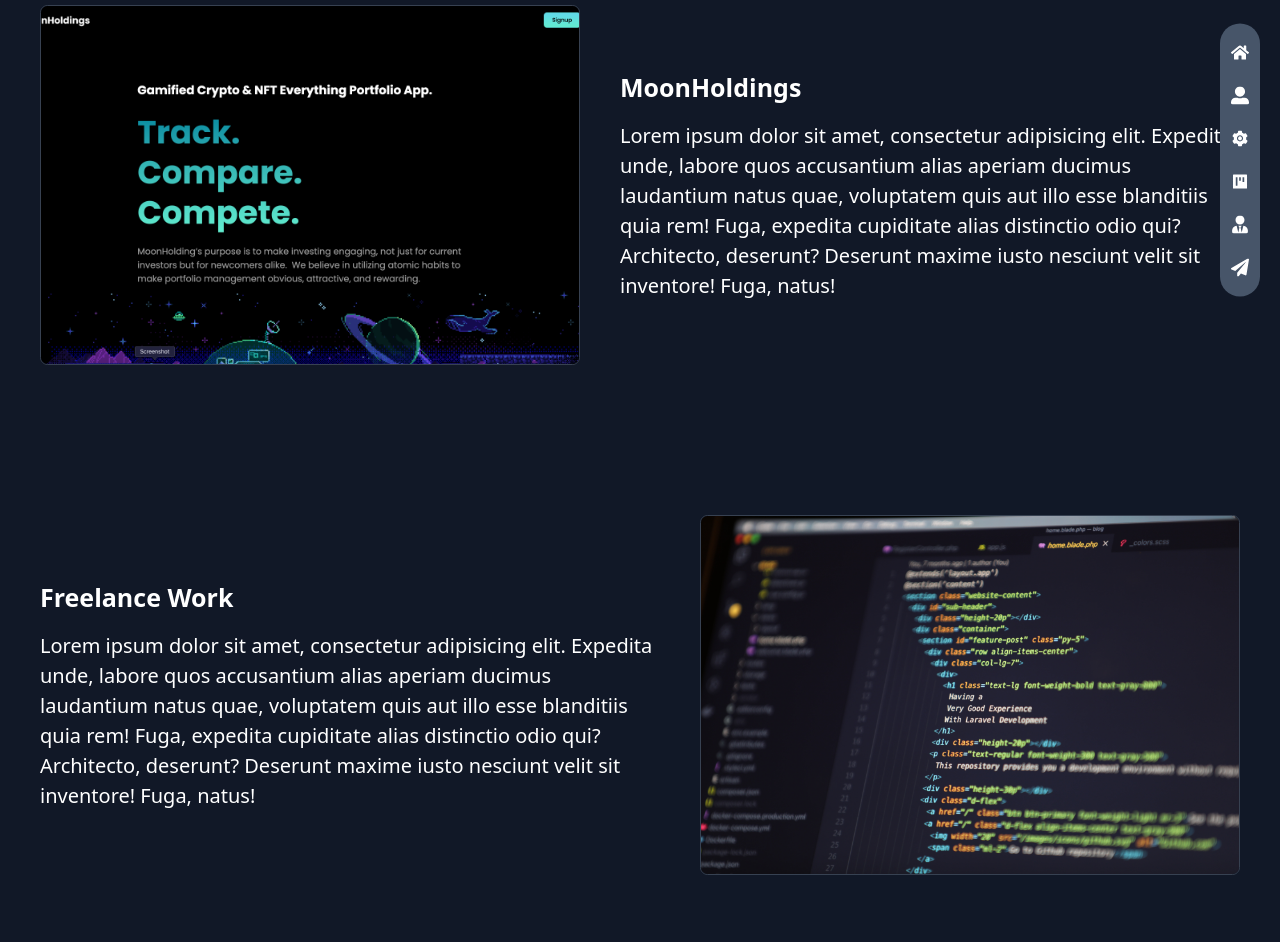
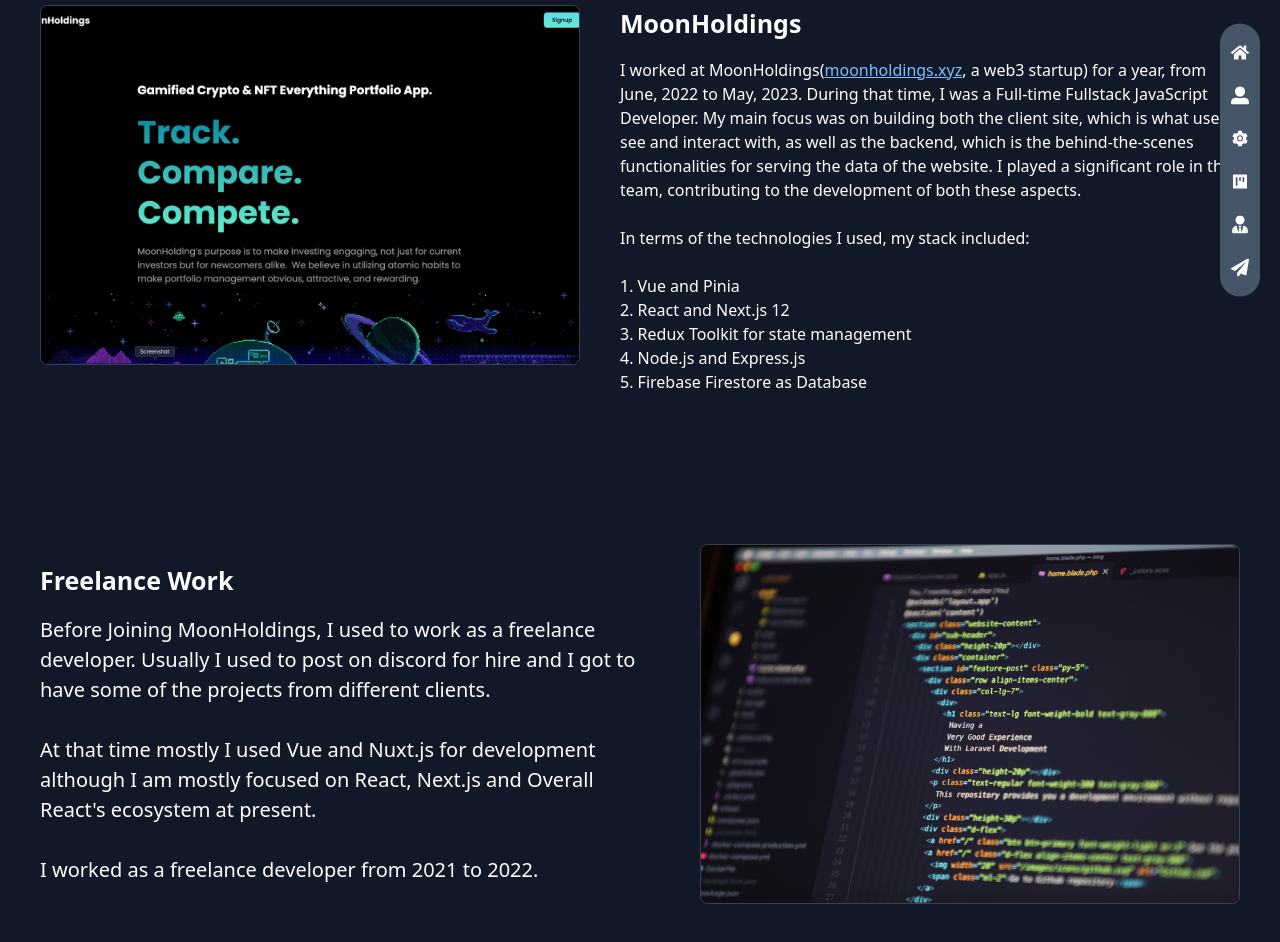
Before and after one commit to abeertech01/portfolio-site, a Next.js app: page /experience in a window 1280 px wide. Shown: the part 240-1182 px from the top of the page. Built offline with nearby package versions, Linux system fonts and the light colour scheme.

Commit message:
contact page done

```diff
--- a/src/pages/contact/index.jsx
+++ b/src/pages/contact/index.jsx
@@ -1,25 +1,54 @@
 // icons
+import { useState } from "react"
 import { BsArrowRight } from "react-icons/bs"
 
 const Contact = () => {
+  const [name, setName] = useState("")
+  const [email, setEmail] = useState("")
+  const [message, setMessage] = useState("")
+
+  const sendEmail = () => {
+    alert(`Email: ${email}\nSubject: ${subject}\nMessage: ${message}`)
+  }
+
   return (
-    <div className="h-full">
-      <div className="container mx-auto py-32 text-center xl:text-left flex items-center justify-center h-full">
+    <div className="container mx-auto min-h-full flex flex-col justify-center">
+      <div className="text-center lg:text-left flex items-center justify-center h-full">
         <div className="flex flex-col w-full max-w-[70rem]">
           {/* text & form */}
-          <h2 className="h2 text-center mb-12">
+          <h1 className="text-[3rem] font-semibold underline text-left">
+            Contact
+          </h1>
+          <h2 className="mb-12 text-[2rem] font-medium text-left">
             Let&apos;s <span className="">connect.</span>
           </h2>
           {/* form */}
-          <form className="flex-1 flex flex-col gap-6 w-full mx-auto">
+          <form
+            onSubmit={sendEmail}
+            className="flex flex-col gap-6 w-full mx-auto"
+          >
             {/* input group */}
-            <div className="flex gap-x-6 w-full">
-              <input type="text" placeholder="name" className="input" />
-              <input type="email" placeholder="email" className="input" />
+            <div className="lg:flex lg:gap-x-6">
+              <input
+                type="text"
+                placeholder="name"
+                onChange={(e) => setName(e.target.value)}
+                className="lg:flex-1 w-full bg-transparent border border-gray-500 placeholder-gray-500 text-[1.6rem] lg:text-[2rem] px-[1rem] lg:px-[1.8rem] py-[0.5rem] lg:py-[1rem] rounded-md mb-6 lg:mb-0"
+              />
+              <input
+                type="email"
+                placeholder="email"
+                onChange={(e) => setEmail(e.target.value)}
+                className="lg:flex-1 w-full bg-transparent border border-gray-500 placeholder-gray-500 text-[1.6rem] lg:text-[2rem] px-[1rem] lg:px-[1.8rem] py-[0.5rem] lg:py-[1rem] rounded-md"
+              />
             </div>
-            <input type="text" placeholder="subject" className="input" />
-            <textarea placeholder="message" className="textarea"></textarea>
-            <button className="btn rounded-full border border-white/50 max-w-[170px] px-8 transition-all duration-300 flex items-center justify-center overflow-hidden hover:border-accent group">
+            <textarea
+              rows="4"
+              placeholder="message"
+              onChange={(e) => setMessage(e.target.value)}
+              className="textarea bg-transparent border border-gray-500 placeholder-gray-500 text-[2rem] px-[1.8rem] py-[1rem] p-2 rounded-md"
+            />
+            <button className="btn rounded-full border border-gray-400 max-w-[170px] px-8 py-6 transition-all duration-300 flex items-center justify-center overflow-hidden hover:border-red-500 group">
               <span className="group-hover:-translate-y-[120%] group-hover:opacity-0 transition-all duration-500">
                 Let&apos;s talk
               </span>
--- a/src/pages/experience/index.jsx
+++ b/src/pages/experience/index.jsx
@@ -1,4 +1,5 @@
 import Image from "next/image"
+import Link from "next/link"
 import React from "react"
 
 const Experience = () => {
@@ -22,13 +23,34 @@ const Experience = () => {
             <h1 className="text-[2.5rem] lg:text-[3.5] font-medium lg:font-semibold lg:mb-[1.5rem]">
               MoonHoldings
             </h1>
-            <p className="lg:text-[2rem]">
-              Lorem ipsum dolor sit amet, consectetur adipisicing elit. Expedita
-              unde, labore quos accusantium alias aperiam ducimus laudantium
-              natus quae, voluptatem quis aut illo esse blanditiis quia rem!
-              Fuga, expedita cupiditate alias distinctio odio qui? Architecto,
-              deserunt? Deserunt maxime iusto nesciunt velit sit inventore!
-              Fuga, natus!
+            <p className="text-[1.6rem]">
+              I worked at MoonHoldings(
+              <Link
+                href={"https://moonholdings.xyz"}
+                target="_blank"
+                className="underline text-[#7cc0ff]"
+              >
+                moonholdings.xyz
+              </Link>
+              , a web3 startup) for a year, from June, 2022 to May, 2023. During
+              that time, I was a Full-time Fullstack JavaScript Developer. My
+              main focus was on building both the client site, which is what
+              users see and interact with, as well as the backend, which is the
+              behind-the-scenes functionalities for serving the data of the
+              website. I played a significant role in the team, contributing to
+              the development of both these aspects. <br />
+              <br />
+              In terms of the technologies I used, my stack included: <br />
+              <br />
+              1. Vue and Pinia
+              <br />
+              2. React and Next.js 12
+              <br />
+              3. Redux Toolkit for state management
+              <br />
+              4. Node.js and Express.js
+              <br />
+              5. Firebase Firestore as Database
             </p>
           </div>
         </div>
@@ -48,12 +70,13 @@ const Experience = () => {
               Freelance Work
             </h1>
             <p className="lg:text-[2rem]">
-              Lorem ipsum dolor sit amet, consectetur adipisicing elit. Expedita
-              unde, labore quos accusantium alias aperiam ducimus laudantium
-              natus quae, voluptatem quis aut illo esse blanditiis quia rem!
-              Fuga, expedita cupiditate alias distinctio odio qui? Architecto,
-              deserunt? Deserunt maxime iusto nesciunt velit sit inventore!
-              Fuga, natus!
+              Before Joining MoonHoldings, I used to work as a freelance
+              developer. Usually I used to post on discord for hire and I got to
+              have some of the projects from different clients. <br /> <br />
+              At that time mostly I used Vue and Nuxt.js for development
+              although I am mostly focused on React, Next.js and Overall
+              React&apos;s ecosystem at present. <br />
+              <br /> I worked as a freelance developer from 2021 to 2022.
             </p>
           </div>
         </div>
--- a/src/pages/skills/index.jsx
+++ b/src/pages/skills/index.jsx
@@ -5,7 +5,7 @@ import { BsArrowRight } from "react-icons/bs"
 
 const Skills = () => {
   return (
-    <div className="container mx-auto min-h-full py-[10rem] text-[2rem] px-[3rem] lg:px-0">
+    <div className="container mx-auto min-h-full py-[8rem] text-[2rem] px-[3rem] lg:px-0">
       <h1 className="text-[3rem] font-semibold text-center lg:text-left underline mt-[4rem] mb-[4rem]">
         Skills
       </h1>
@@ -24,6 +24,7 @@ const Skills = () => {
             <li>CSS</li>
             <li>JavaScript</li>
             <li>TypeScript</li>
+            <li>Node.js(Runtime of JS)</li>
             <li>SQL</li>
           </ul>
         </div>
@@ -42,6 +43,8 @@ const Skills = () => {
             <li>Redux</li>
             <li>Zustand</li>
             <li>Vue</li>
+            <li>Express.js</li>
+            <li>GraphQL</li>
             <li>MySQL</li>
             <li>MongoDB</li>
           </ul>
```
